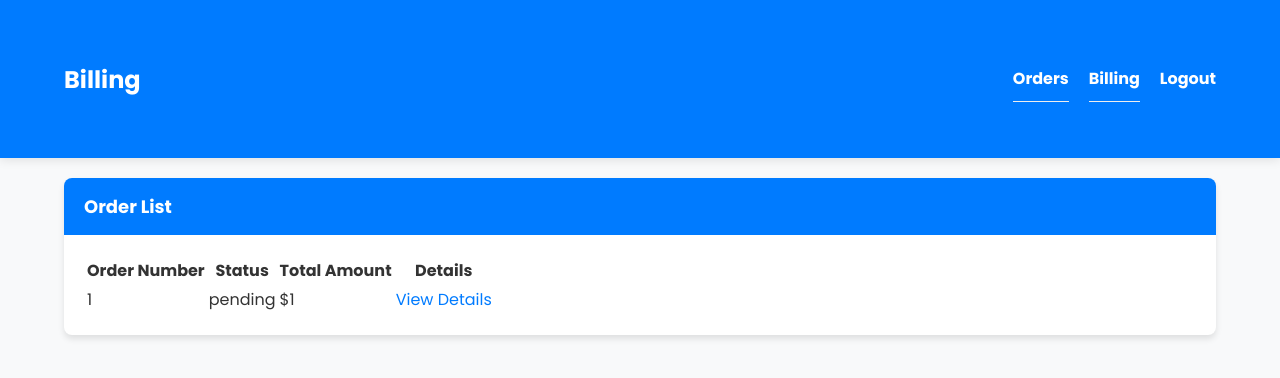
After one commit to rachitpoudel101/fyp, a Django app: template Backend/user/templates/billing.html in a window 1280 px wide. The commit adds this page. Shown: the top 378 px of the page. Run offline with Django 5.2, Linux system fonts and the light colour scheme; the template is opened without the code that fills it: most values are stand-ins (such as "Sample title", 1, 10 or a date in 2020); some libraries are stand-ins or nearby versions.

Commit message:
user can see the bill of the purchase item

```diff
--- /dev/null
+++ b/Backend/static/css/billing.css
@@ -0,0 +1,148 @@
+body {
+    font-family: 'Poppins', sans-serif;
+    background-color: #f8f9fa;
+    margin: 0;
+    padding: 0;
+    color: #333;
+}
+
+.container {
+    width: 90%;
+    max-width: 1200px;
+    margin: auto;
+    padding: 20px;
+}
+
+header {
+    background: #007bff;
+    color: white;
+    padding: 20px 0;
+    box-shadow: 0 2px 10px rgba(0, 0, 0, 0.1);
+}
+
+header .container {
+    display: flex;
+    justify-content: space-between;
+    align-items: center;
+}
+
+header h1 {
+    margin: 0;
+    font-size: 24px;
+}
+
+nav ul {
+    list-style: none;
+    padding: 0;
+    display: flex;
+}
+
+nav li {
+    margin-left: 20px;
+}
+
+nav a {
+    color: white;
+    text-decoration: none;
+    font-weight: bold;
+    transition: color 0.3s ease;
+}
+
+nav a:hover {
+    color: #f8f9fa;
+}
+
+.card {
+    background: white;
+    border-radius: 8px;
+    box-shadow: 0 4px 6px rgba(0, 0, 0, 0.1);
+    margin-bottom: 20px;
+    overflow: hidden;
+    transition: transform 0.3s ease, box-shadow 0.3s ease;
+}
+
+.card:hover {
+    transform: translateY(-5px);
+    box-shadow: 0 6px 12px rgba(0, 0, 0, 0.15);
+}
+
+.card h2 {
+    background: #007bff;
+    color: white;
+    margin: 0;
+    padding: 15px 20px;
+    font-size: 18px;
+}
+
+.card-content {
+    padding: 20px;
+}
+
+ul {
+    list-style: none;
+    padding: 0;
+}
+
+li {
+    padding: 10px 0;
+    border-bottom: 1px solid #eee;
+}
+
+li:last-child {
+    border-bottom: none;
+}
+
+a {
+    color: #007bff;
+    text-decoration: none;
+    transition: color 0.3s ease;
+}
+
+a:hover {
+    color: #0056b3;
+}
+
+.order-form {
+    background: white;
+    padding: 20px;
+    border-radius: 8px;
+    box-shadow: 0 4px 6px rgba(0, 0, 0, 0.1);
+}
+
+.order-form h2 {
+    margin-top: 0;
+    color: #007bff;
+}
+
+.form-group {
+    margin-bottom: 15px;
+}
+
+label {
+    display: block;
+    margin-bottom: 5px;
+    font-weight: bold;
+}
+
+select, input[type="number"] {
+    width: 100%;
+    padding: 10px;
+    border: 1px solid #ddd;
+    border-radius: 4px;
+    font-size: 16px;
+}
+
+button {
+    background-color: #007bff;
+    color: white;
+    border: none;
+    padding: 10px 20px;
+    border-radius: 4px;
+    cursor: pointer;
+    font-size: 16px;
+    transition: background-color 0.3s ease;
+}
+
+button:hover {
+    background-color: #0056b3;
+}
--- /dev/null
+++ b/Backend/static/js/billing.js
@@ -0,0 +1,35 @@
+document.addEventListener('DOMContentLoaded', function () {
+    const orderForm = document.querySelector('.order-form form');
+    orderForm.addEventListener('submit', function (event) {
+        const productSelect = document.getElementById('product');
+        const quantityInput = document.getElementById('quantity');
+        let hasError = false;
+
+        // Clear previous error messages
+        document.querySelectorAll('.text-danger').forEach(error => {
+            error.textContent = '';
+        });
+
+        // Validate product selection
+        if (!productSelect.value) {
+            const errorDiv = document.createElement('div');
+            errorDiv.className = 'text-danger';
+            errorDiv.textContent = 'Please select a product.';
+            productSelect.parentElement.appendChild(errorDiv);
+            hasError = true;
+        }
+
+        // Validate quantity input
+        if (!quantityInput.value || quantityInput.value <= 0) {
+            const errorDiv = document.createElement('div');
+            errorDiv.className = 'text-danger';
+            errorDiv.textContent = 'Please enter a valid quantity.';
+            quantityInput.parentElement.appendChild(errorDiv);
+            hasError = true;
+        }
+
+        if (hasError) {
+            event.preventDefault();
+        }
+    });
+});
--- /dev/null
+++ b/Backend/user/templates/billing.html
@@ -0,0 +1,53 @@
+{% load static %}
+<!DOCTYPE html>
+<html lang="en">
+<head>
+    <meta charset="UTF-8">
+    <meta name="viewport" content="width=device-width, initial-scale=1.0">
+    <title>Billing</title>
+    <link href="https://fonts.googleapis.com/css2?family=Poppins:wght@300;400;600;700&display=swap" rel="stylesheet">
+    <link href="{% static 'css/billing.css' %}" rel="stylesheet">
+</head>
+<body>
+    <header>
+        <div class="container">
+            <h1>Billing</h1>
+            <nav>
+                <ul>
+                    <li><a href="{% url 'order_list' %}">Orders</a></li>
+                    <li><a href="{% url 'billing' %}">Billing</a></li>
+                    <li><a href="{% url 'logout' %}">Logout</a></li>
+                </ul>
+            </nav>
+        </div>
+    </header>
+    <div class="container">
+        <div class="card">
+            <h2>Order List</h2>
+            <div class="card-content">
+                <table>
+                    <thead>
+                        <tr>
+                            <th>Order Number</th>
+                            <th>Status</th>
+                            <th>Total Amount</th>
+                            <th>Details</th>
+                        </tr>
+                    </thead>
+                    <tbody>
+                        {% for order in orders %}
+                        <tr>
+                            <td>{{ order.order_number }}</td>
+                            <td>{{ order.status }}</td>
+                            <td>${{ order.total_amount }}</td>
+                            <td><a href="{% url 'order_detail' order.id %}">View Details</a></td>
+                        </tr>
+                        {% endfor %}
+                    </tbody>
+                </table>
+            </div>
+        </div>
+    </div>
+    <script src="{% static 'js/billing.js' %}"></script>
+</body>
+</html>
--- a/Backend/user/templates/order_list.html
+++ b/Backend/user/templates/order_list.html
@@ -15,6 +15,7 @@
             <nav>
                 <ul>
                     <li><a href="{% url 'order_list' %}">Orders</a></li>
+                    <li><a href="{% url 'billing' %}">Billing</a></li>
                     <li><a href="{% url 'logout' %}">Logout</a></li>
                 </ul>
             </nav>
--- a/Backend/user/urls.py
+++ b/Backend/user/urls.py
@@ -21,4 +21,5 @@ urlpatterns = [
     path('order_list/', views.order_list, name='order_list'),
     path('user_statistics/', views.user_statistics, name='user_statistics'),
     path('product_management/', views.product_management, name='product_management'),
+    path('billing/', views.billing, name='billing'),
 ]
--- a/Backend/user/views.py
+++ b/Backend/user/views.py
@@ -236,6 +236,12 @@ def user_statistics(request):
     }
     return render(request, 'user_statistics.html', context)
 
+@login_required
 def product_management(request):
     products = Product.objects.all()
     return render(request, 'product_management.html', {'products': products})
+
+@login_required
+def billing(request):
+    orders = Order.objects.filter(customer=request.user)
+    return render(request, 'billing.html', {'orders': orders})
```
Also changed, not shown: Backend/db.sqlite3.
